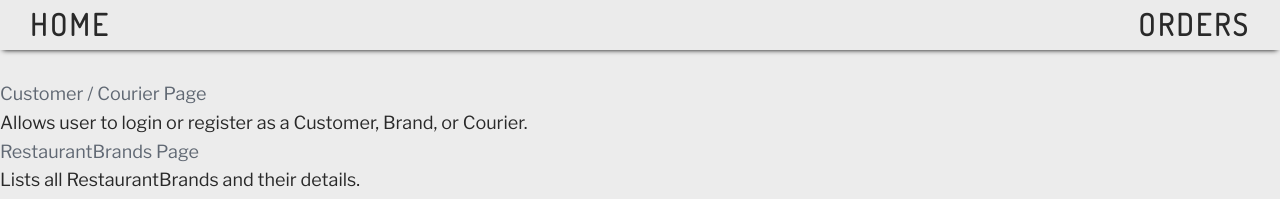
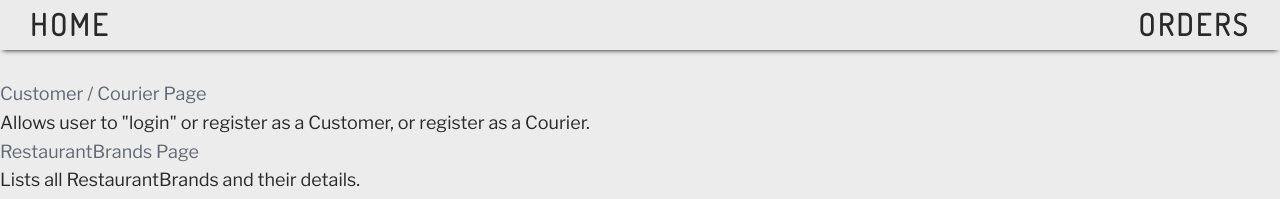
Before and after one commit to dieboljo/cs340-smorgasbord, a Next.js app: page / in a window 1280 px wide. Shown: the top 199 px of the page. Built offline with nearby package versions, Linux system fonts and the light colour scheme.

Commit message:
Minor tweak on index page.

```diff
--- a/pages/index.tsx
+++ b/pages/index.tsx
@@ -6,7 +6,7 @@ export const IndexPage = () => {
     return (
         <Layout home title='The Smorgasbord'>
             <Link href='/customers'>Customer / Courier Page</Link>
-            <p>Allows user to login or register as a Customer, Brand, or Courier.</p>
+            <p>Allows user to "login" or register as a Customer, or register as a Courier.</p>
             <Link href='/brands'>RestaurantBrands Page</Link>
             <p>Lists all RestaurantBrands and their details.</p>
             <Link href='/brands/locations'>RestaurantLocations Page</Link>
```
